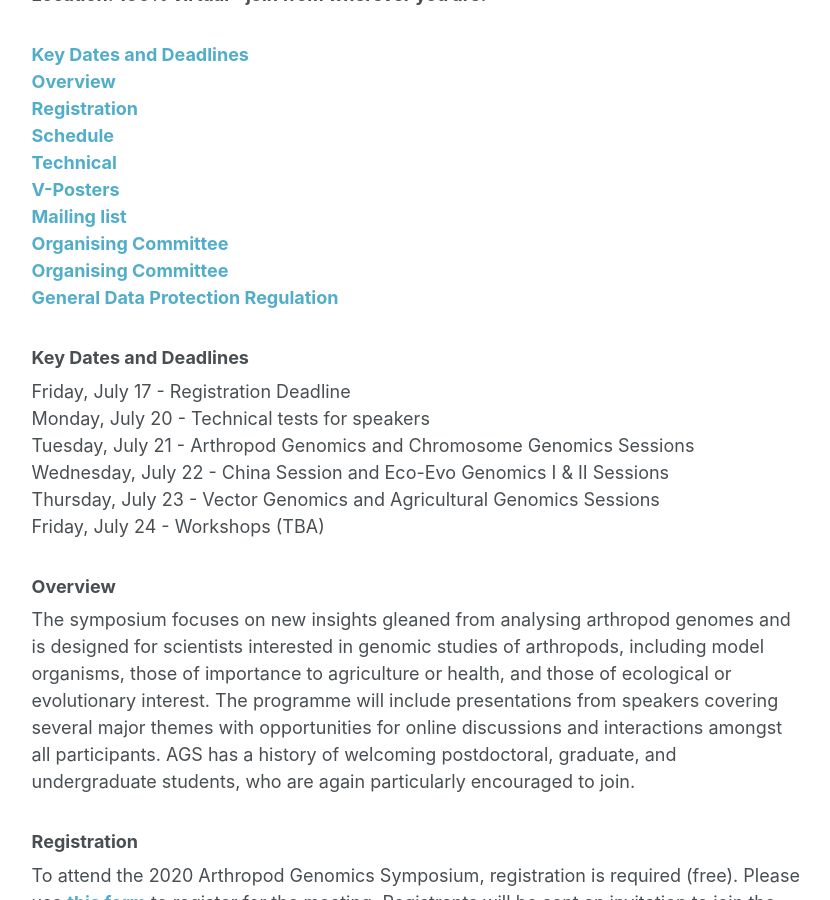
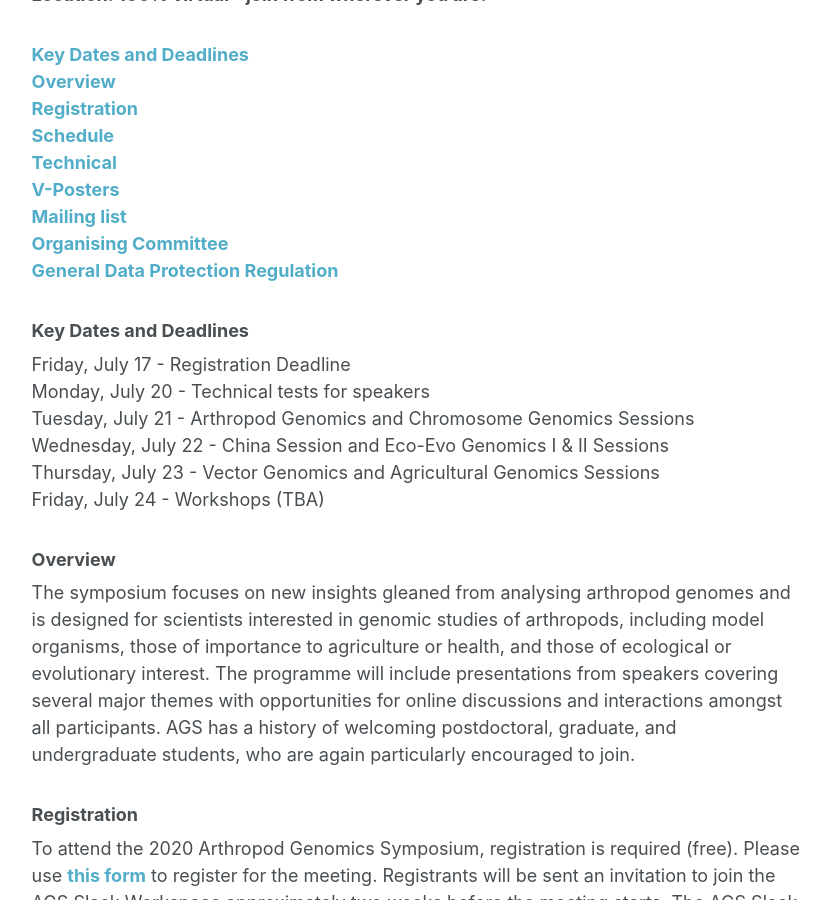
Before and after one commit to i5k/i5k.github.io, a Jekyll site: the page built from _pages/ags2020.md, in a window 1280 px wide and 900 px high, scrolled down 592 px. Shown: the whole window, without its empty margins (250-1080 px from the left). Built offline with Jekyll 4.4.1, drawn with Linux system fonts in a browser that asks for light colours.

Commit message:
removed extra contents link

```diff
--- a/_pages/ags2020.md
+++ b/_pages/ags2020.md
@@ -15,7 +15,6 @@ __[Schedule](#schedule)__<br>
 __[Technical](#technical)__<br>
 __[V-Posters](#v-posters)__<br>
 __[Mailing list](#mailing_list)__<br>
-__[Organising Committee](#organizers)__<br>
 __[Organising Committee](#organizers)__<br>
 __[General Data Protection Regulation](#gdpr)__<br>
 
```
